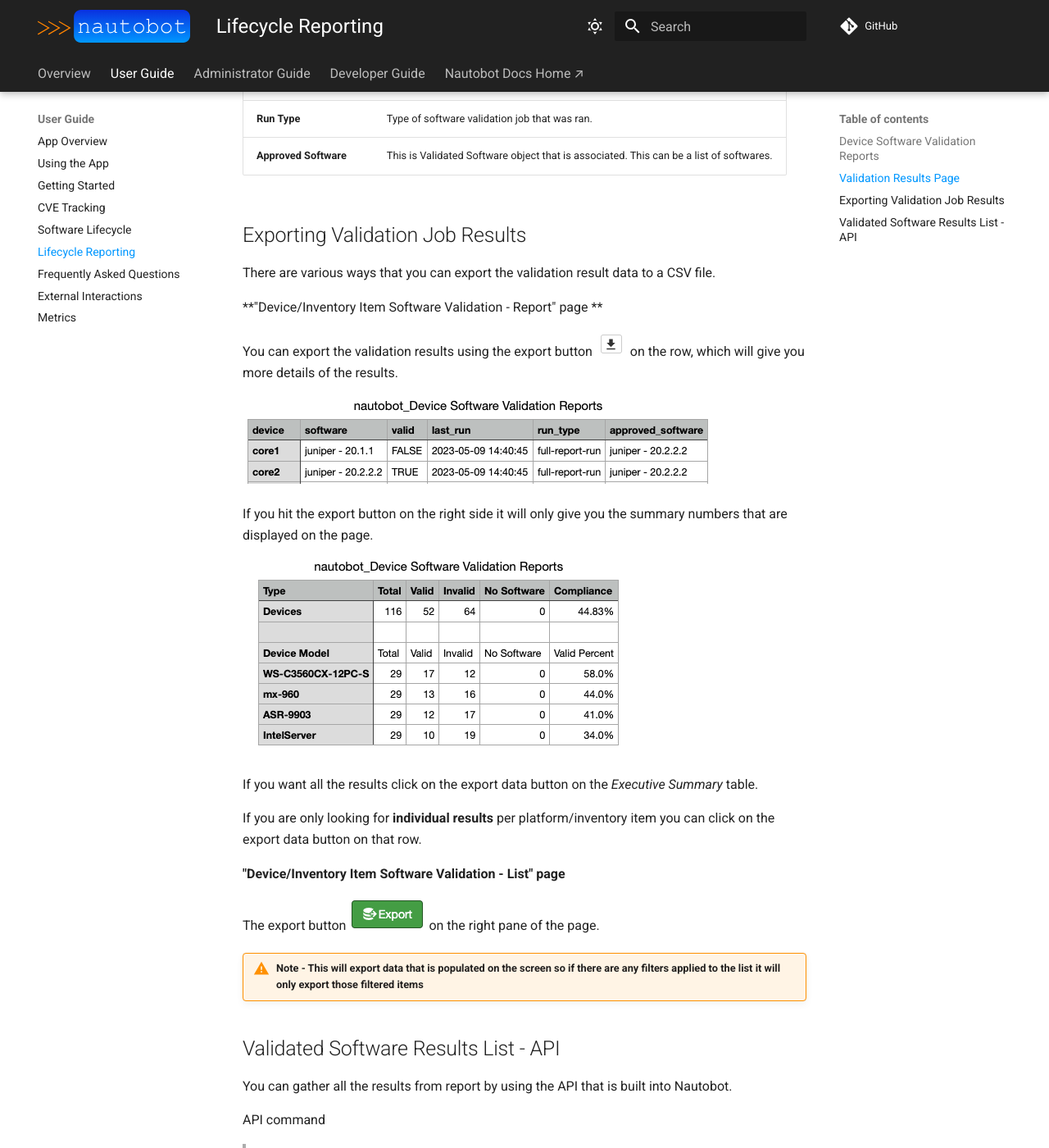
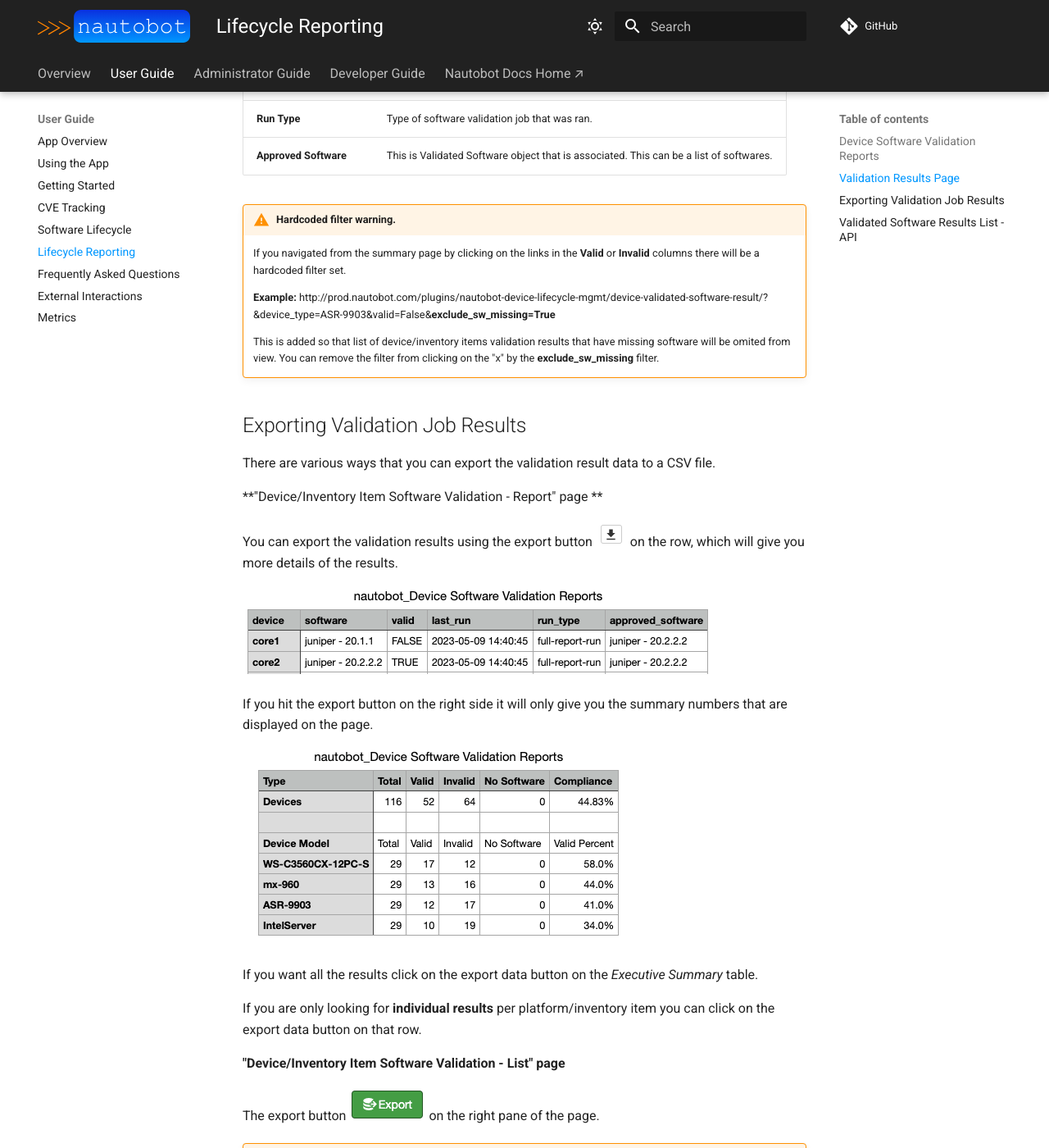
Before and after one commit to nautobot/nautobot-app-device-lifecycle-mgmt, an MkDocs documentation site: the page built from docs/user/lifecycle_reporting.md, in a window 1280 px wide and 1400 px high, scrolled down 2544 px. Shown: the whole window at 82% size. Built offline with MkDocs 1.6.1 and Material for MkDocs 9.7.7, drawn with Linux system fonts in a browser that asks for light colours; comment, search, counter and statistics services are not loaded; some of the changed text lies outside the part shown.

Commit message:
Add hardcode explination to doc

```diff
--- a/docs/user/lifecycle_reporting.md
+++ b/docs/user/lifecycle_reporting.md
@@ -15,7 +15,7 @@ You can run these reports two ways:
 
 ![](../images/lcm_software_validation_report_run_jobs.png)
 
-!!! warning "Note - If play button grayed out."
+!!! warning "If play button is grayed out."
     You will need to enable the job by clicking on edit button in the row and navigate to "Job" portion and click on "Enable"
 
 ## Device Software Validation Reports
@@ -26,7 +26,7 @@ Once the jobs are ran you can nagivate to the Device Software Validation Reports
 
 ![](../images/lcm_software_validation_report_run_graph.png)
 
-!!! warning "Note - If graph has too many platforms it will not render very well. You can filter it down to only a few with the right side search form. This is being currenlty being worked on."
+!!! warning "If graph has too many platforms it will not render very well. You can filter it down to only a few with the right side search form. This issue is currenlty being worked on."
 
 - ** Executive Summary ** - Quick summary of all objects found with the report run.
 
@@ -57,6 +57,14 @@ The validation list page will give you all the information needed in regards to
 | **Run Type** | Type of software validation job that was ran. |
 | **Approved Software** | This is Validated Software object that is associated. This can be a list of softwares. |
 
+!!! warning "Hardcoded filter warning."
+    If you navigated from the summary page by clicking on the links in the **Valid** or **Invalid** columns there will be a hardcoded filter set.
+
+    **Example:** http://prod.nautobot.com/plugins/nautobot-device-lifecycle-mgmt/device-validated-software-result/?&device_type=ASR-9903&valid=False&**exclude_sw_missing=True**
+
+    This is added so that list of device/inventory items validation results that have missing software will be omited from view.
+    You can remove the filter from clicking on the "x" by the **exclude_sw_missing** filter.
+
 ## Exporting Validation Job Results
 
 There are various ways that you can export the validation result data to a CSV file.
@@ -79,7 +87,7 @@ If you are only looking for **individual results** per platform/inventory item y
 
 The export button ![](../images/lcm_software_validation_export_button_green.png) on the right pane of the page.
 
-!!! warning "Note - This will export data that is populated on the screen so if there are any filters applied to the list it will only export those filtered items"
+!!! warning "This will export data that is populated on the screen so if there are any filters applied to the list it will only export those filtered items"
 
 ## Validated Software Results List - API
 
```
